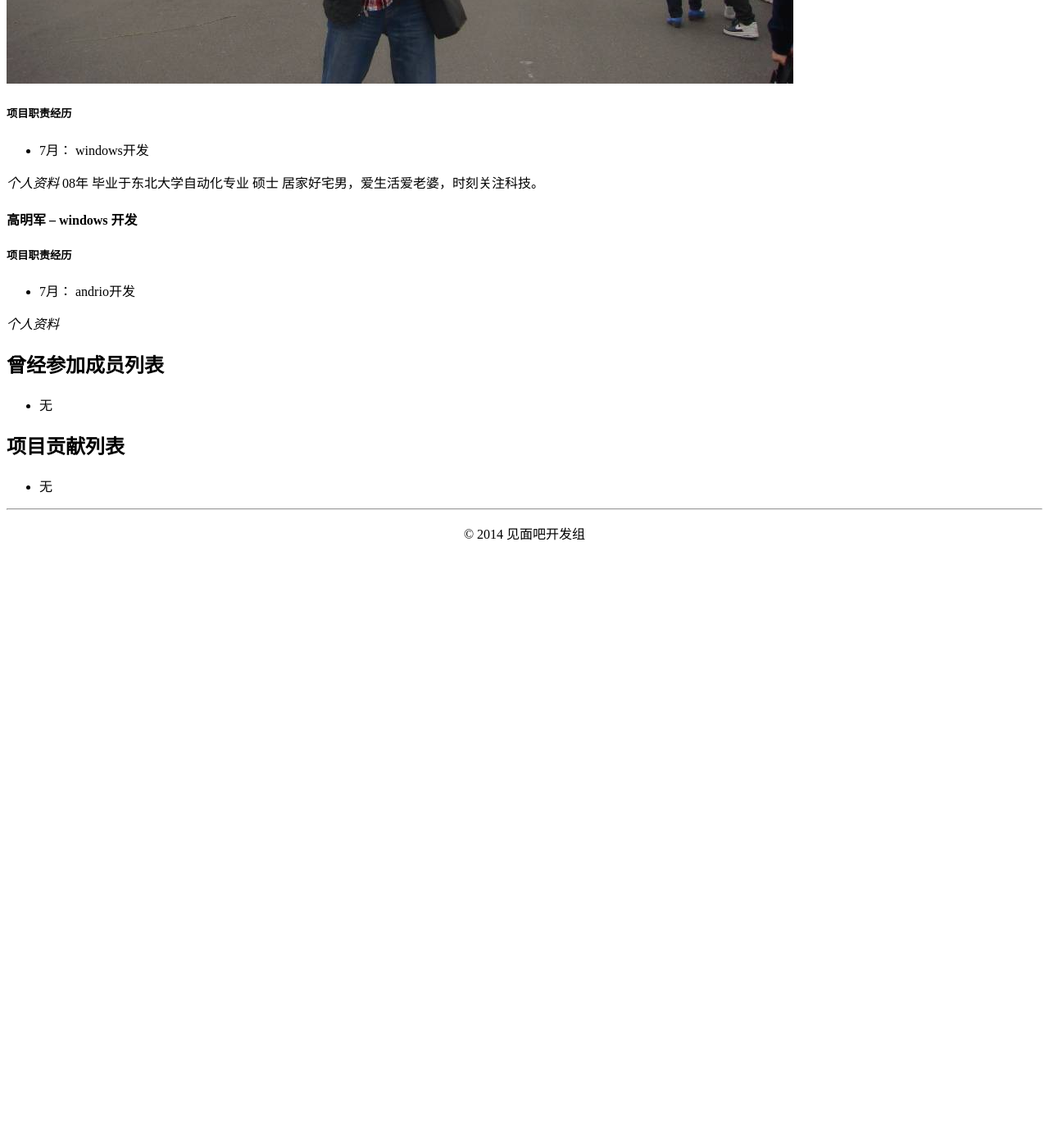
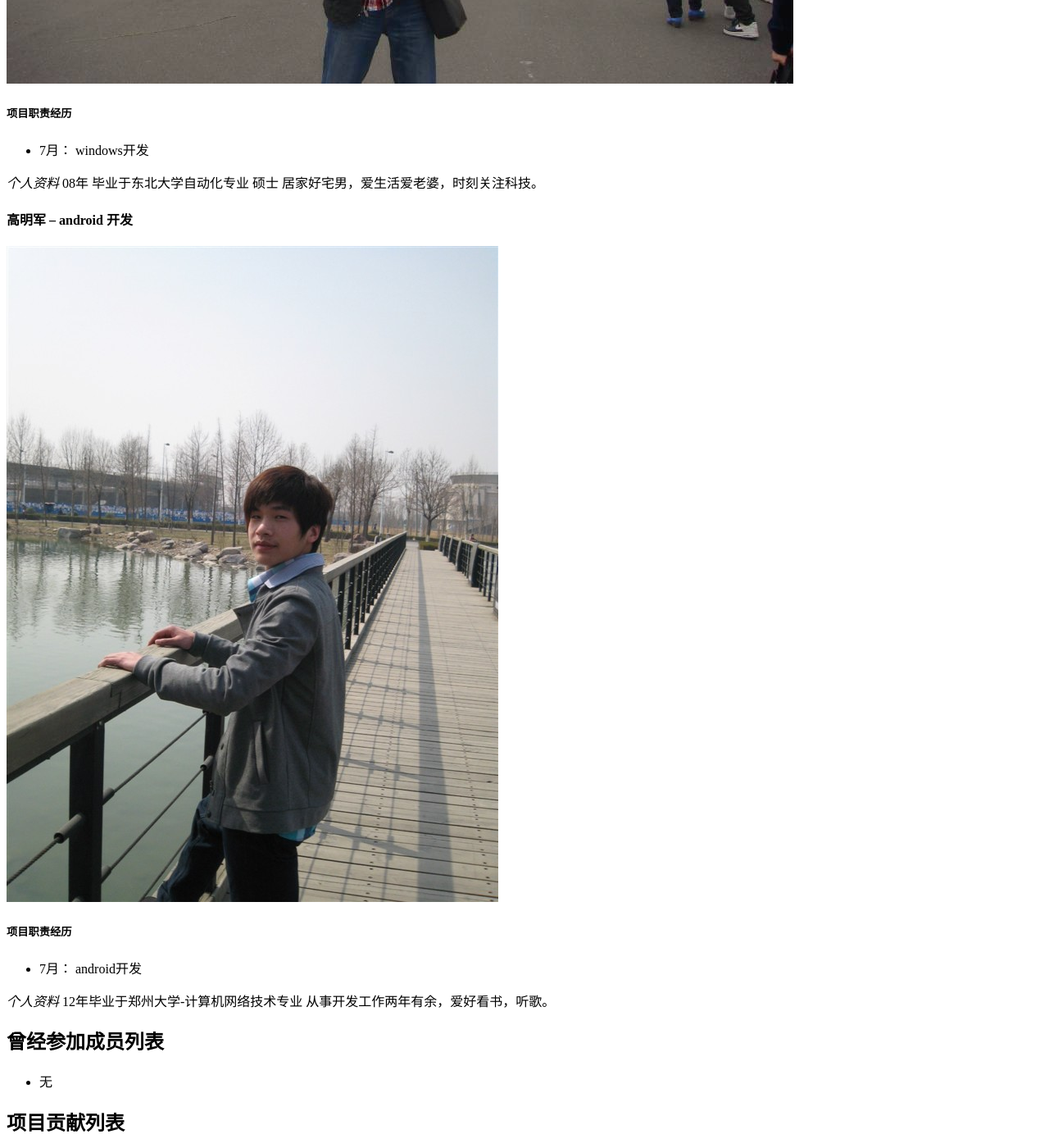
Before and after one commit to deonwu/vdating, a Jekyll site: the page built from pages/team.md, in a window 1280 px wide and 1400 px high, scrolled down 3697 px. Shown: the whole window at 82% size. Built offline with Jekyll 4.4.1, drawn with Linux system fonts in a browser that asks for light colours; Markdown is read by kramdown in place of the engine named in the settings; before the commit the page ends 4375 px from its top, so only the background shows below that.

Commit message:
add gaoxiong
add gaoxiong

```diff
--- a/pages/team.md
+++ b/pages/team.md
@@ -76,12 +76,14 @@ group: navigation
 
 
 
-#### 高明军 -- windows 开发
-
+#### 高明军 -- android 开发
+![搞明军](/images/高兄.jpg)
 ##### 项目职责经历
-* 7月： andrio开发
+* 7月： android开发
 
 *个人资料*
+12年毕业于郑州大学-计算机网络技术专业
+从事开发工作两年有余，爱好看书，听歌。
 
 
 
```
Also changed, not shown: images/高兄.jpg (added).
